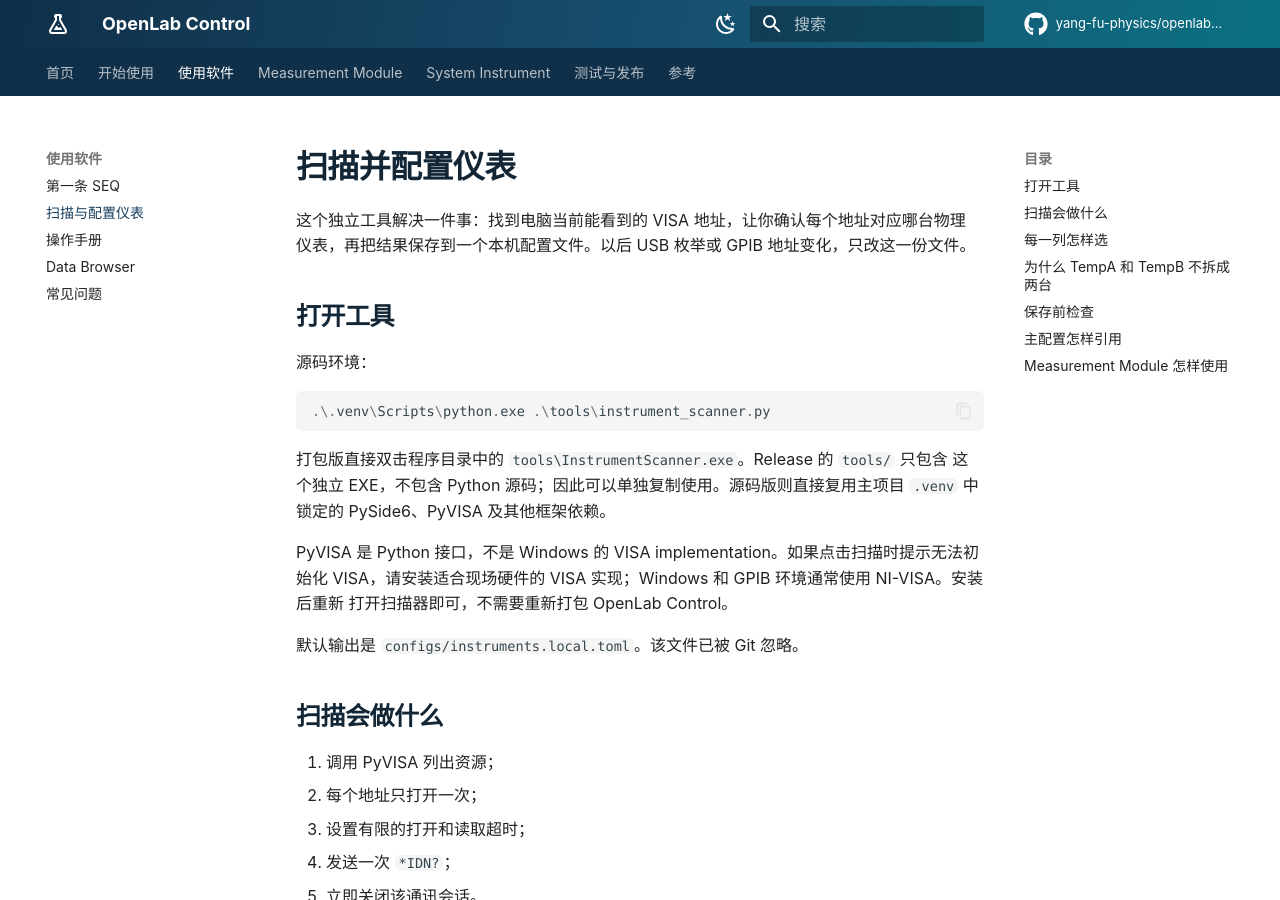
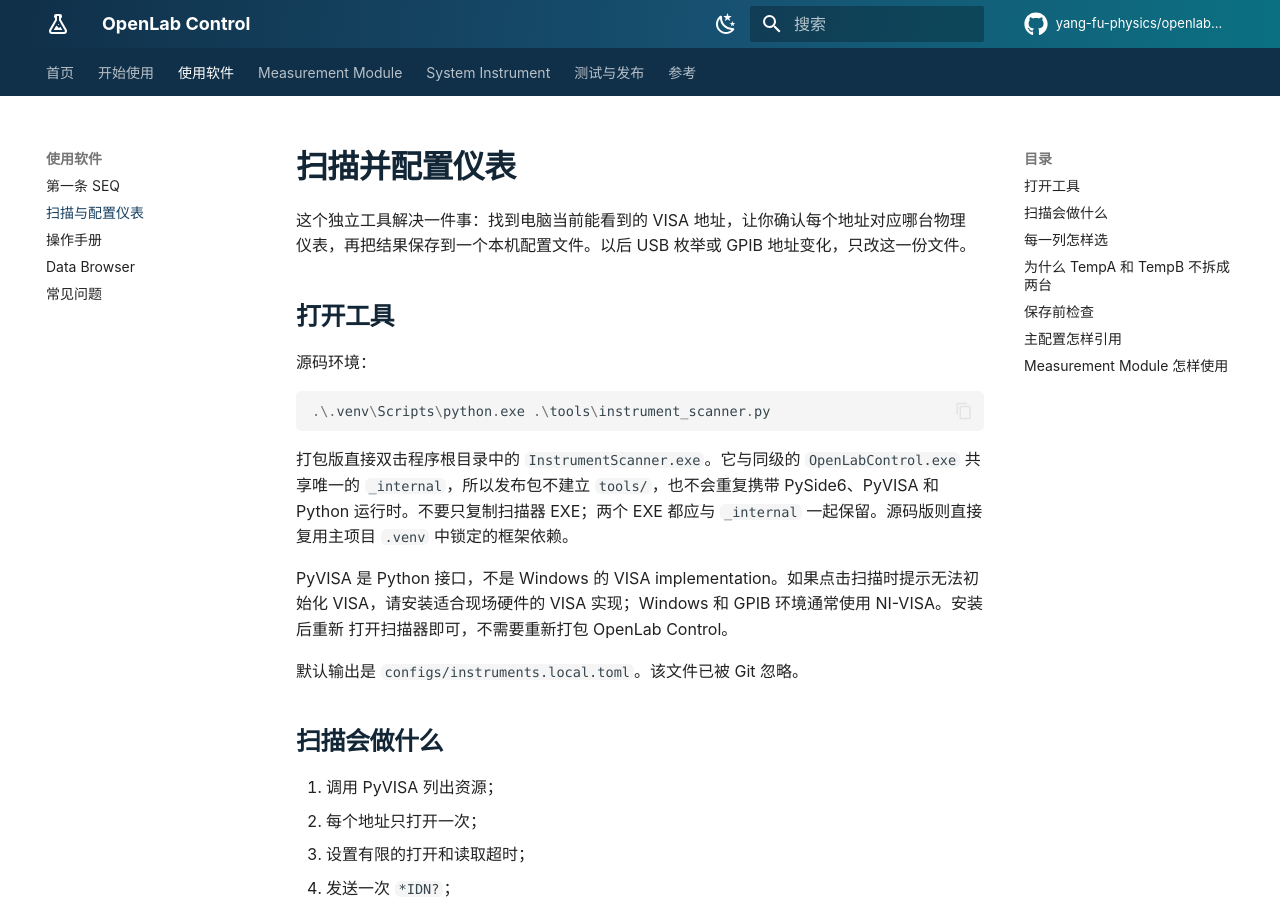
Before and after one commit to yang-fu-physics/openlab-control, an MkDocs documentation site: the page built from docs/guides/instrument-scanner.md, in a window 1280 px wide and 900 px high. Built offline with MkDocs 1.6.1 and Material for MkDocs 9.7.7, drawn with Linux system fonts in a browser that asks for light colours; comment, search, counter and statistics services are not loaded.

Commit message:
ci: automate shared-runtime Windows releases

````diff
--- a/docs/guides/instrument-scanner.md
+++ b/docs/guides/instrument-scanner.md
@@ -11,9 +11,10 @@
 .\.venv\Scripts\python.exe .\tools\instrument_scanner.py
 ```
 
-打包版直接双击程序目录中的 `tools\InstrumentScanner.exe`。Release 的 `tools/` 只包含
-这个独立 EXE，不包含 Python 源码；因此可以单独复制使用。源码版则直接复用主项目
-`.venv` 中锁定的 PySide6、PyVISA 及其他框架依赖。
+打包版直接双击程序根目录中的 `InstrumentScanner.exe`。它与同级的
+`OpenLabControl.exe` 共享唯一的 `_internal`，所以发布包不建立 `tools/`，也不会重复携带
+PySide6、PyVISA 和 Python 运行时。不要只复制扫描器 EXE；两个 EXE 都应与 `_internal`
+一起保留。源码版则直接复用主项目 `.venv` 中锁定的框架依赖。
 
 PyVISA 是 Python 接口，不是 Windows 的 VISA implementation。如果点击扫描时提示无法初始化
 VISA，请安装适合现场硬件的 VISA 实现；Windows 和 GPIB 环境通常使用 NI-VISA。安装后重新
--- a/requirements-lock.txt
+++ b/requirements-lock.txt
@@ -1,4 +1,4 @@
-# Windows release environment verified for OpenLab Control 0.11.x.
+# Windows release environment verified for OpenLab Control 0.15.x.
 # Regenerate deliberately after testing dependency upgrades; do not use pip freeze
 # blindly because the development environment may contain unrelated packages.
 altgraph==0.17.5
````
Also changed, not shown: CHANGELOG.md (+10 -0 lines), README.md (+10 -6 lines), docs/getting-started/windows.md (+1 -2 lines), docs/guides/offline-packaging.md (+4 -0 lines), 7 other files.
